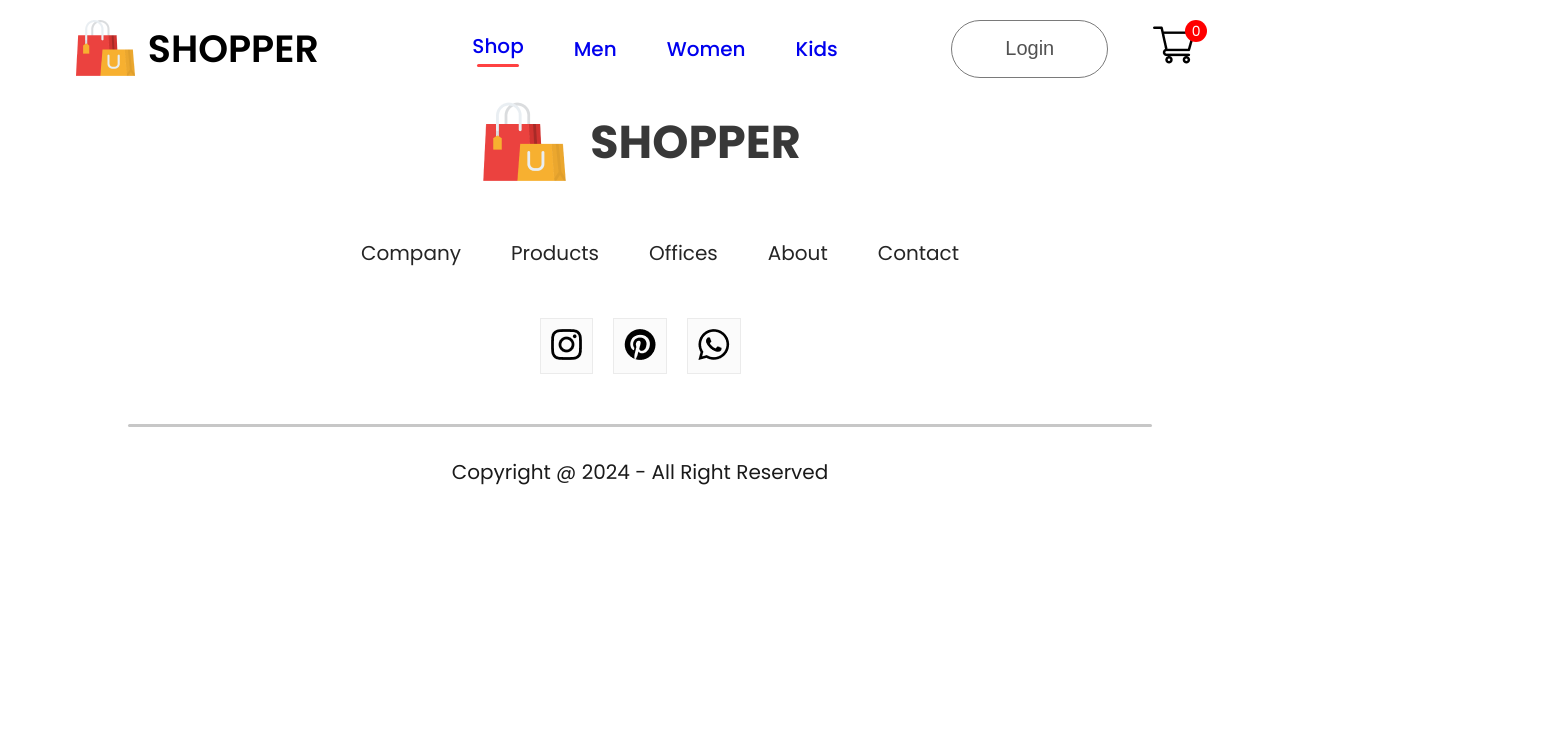
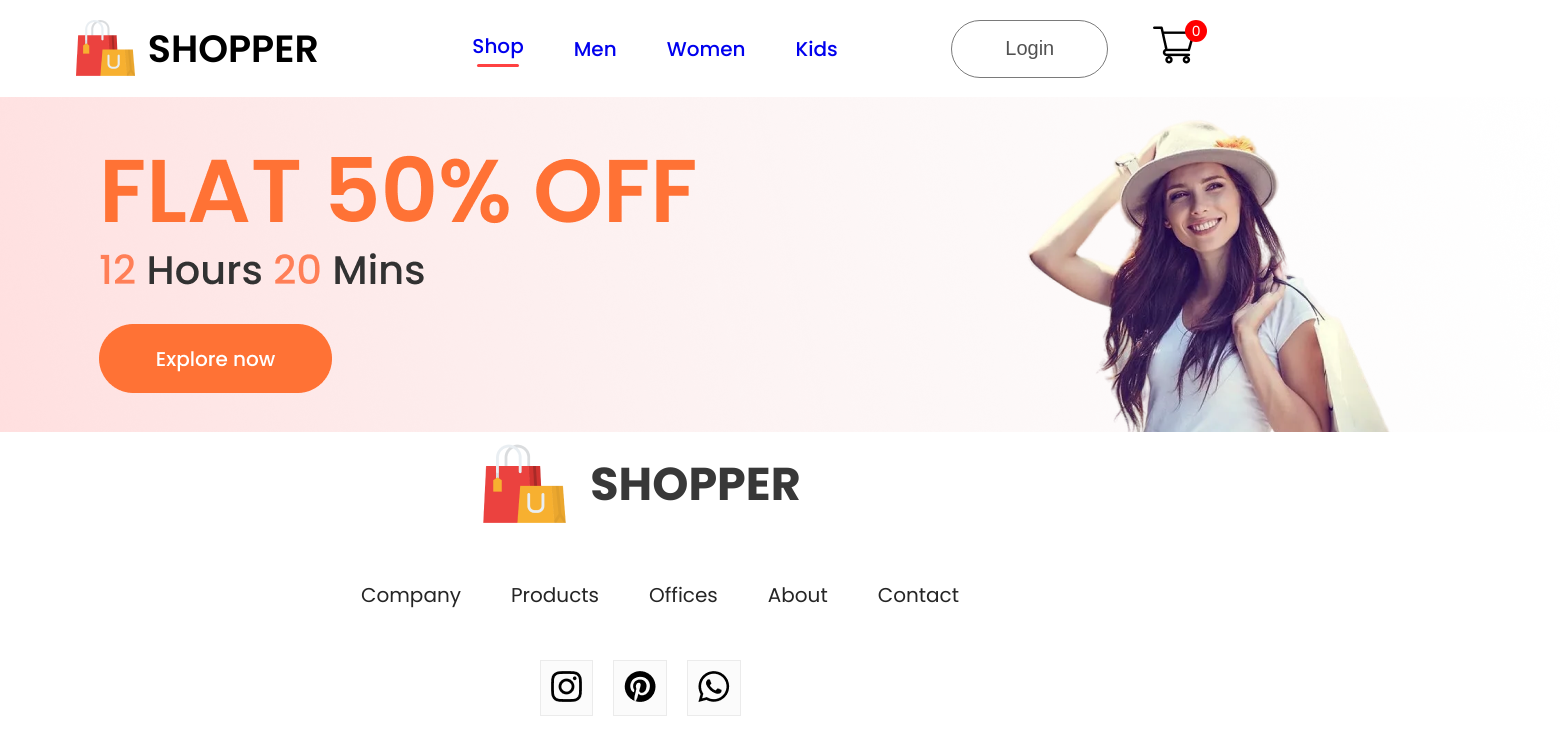
Before and after one commit to Liantsoa-Rabevahoaka/Exam-Ecommerce, a React (Create React App) app in the folder frontend/: page /womens in a window 1280 px wide. Shown: the top 756 px of the page, 1560 px wide, since content can reach past the window. Built offline with nearby package versions, Linux system fonts and the light colour scheme.

Commit message:
add: banner in category

```diff
--- a/frontend/src/App.js
+++ b/frontend/src/App.js
@@ -7,6 +7,9 @@
 import Cart from './Pages/Cart.jsx';
 import LoginSignup from './Pages/LoginSignup.jsx';
 import Footer from './Components/Footer/Footer.jsx';
+import men_banner from './Components/Assets/banner_mens.png'
+import women_banner from './Components/Assets/banner_women.png'
+import kid_banner from './Components/Assets/banner_kids.png'
 
 function App() {
   return (
@@ -15,9 +18,9 @@
         <Navbar/>
         <Routes>
           <Route path='/' element = {<Shop/>}/>
-          <Route path='/mens' element = {<ShopCategory category = "men"/>}/>
-          <Route path='/womens' element = {<ShopCategory category = "women"/>}/>
-          <Route path='/kids' element = {<ShopCategory category = "kid"/>}/>
+          <Route path='/mens' element = {<ShopCategory banner={men_banner} category = "men"/>}/>
+          <Route path='/womens' element = {<ShopCategory banner={women_banner} category = "women"/>}/>
+          <Route path='/kids' element = {<ShopCategory banner={kid_banner} category = "kid"/>}/>
           <Route path='/product' element = {<Product/>}>
             <Route path=':productId' element={<Product/>}/>
           </Route>
--- /dev/null
+++ b/frontend/src/Context/ShopContext.jsx
@@ -0,0 +1,18 @@
+import React, { createContext } from "react";
+import all_product from "../Components/Assets/all_product.js"
+
+export const ShopContext = createContext(null);
+
+//fonction ou on passe les accesoires
+const ShopContextProvider = (props) =>{
+
+    const contextValue = {all_product}; //stock the data
+
+    return (
+        <ShopContext.Provider value={contextValue}>
+            {props.children}
+        </ShopContext.Provider>
+    )
+}
+
+export default ShopContextProvider
--- a/frontend/src/Pages/ShopCategory.jsx
+++ b/frontend/src/Pages/ShopCategory.jsx
@@ -1,9 +1,12 @@
-import React from 'react'
+import React, { useContext } from 'react'
+import './CSS/ShopCategory.css'
+import { ShopContext } from '../Context/ShopContext'
 
-const ShopCategory = () => {
+const ShopCategory = (props) => {
+  const {all_product} = useContext(ShopContext)
   return (
-    <div>
-
+    <div className='shop-category'>
+      <img src={props.banner} alt="" />
     </div>
   )
 }
--- a/frontend/src/index.js
+++ b/frontend/src/index.js
@@ -3,12 +3,13 @@
 import './index.css';
 import App from './App';
 import reportWebVitals from './reportWebVitals';
+import ShopContextProvider from './Context/ShopContext';
 
 const root = ReactDOM.createRoot(document.getElementById('root'));
 root.render(
-  <React.StrictMode>
+  <ShopContextProvider>
     <App />
-  </React.StrictMode>
+  </ShopContextProvider>
 );
 
 // If you want to start measuring performance in your app, pass a function
```
Also changed, not shown: frontend/src/Pages/CSS/ShopCategory.css (added).
